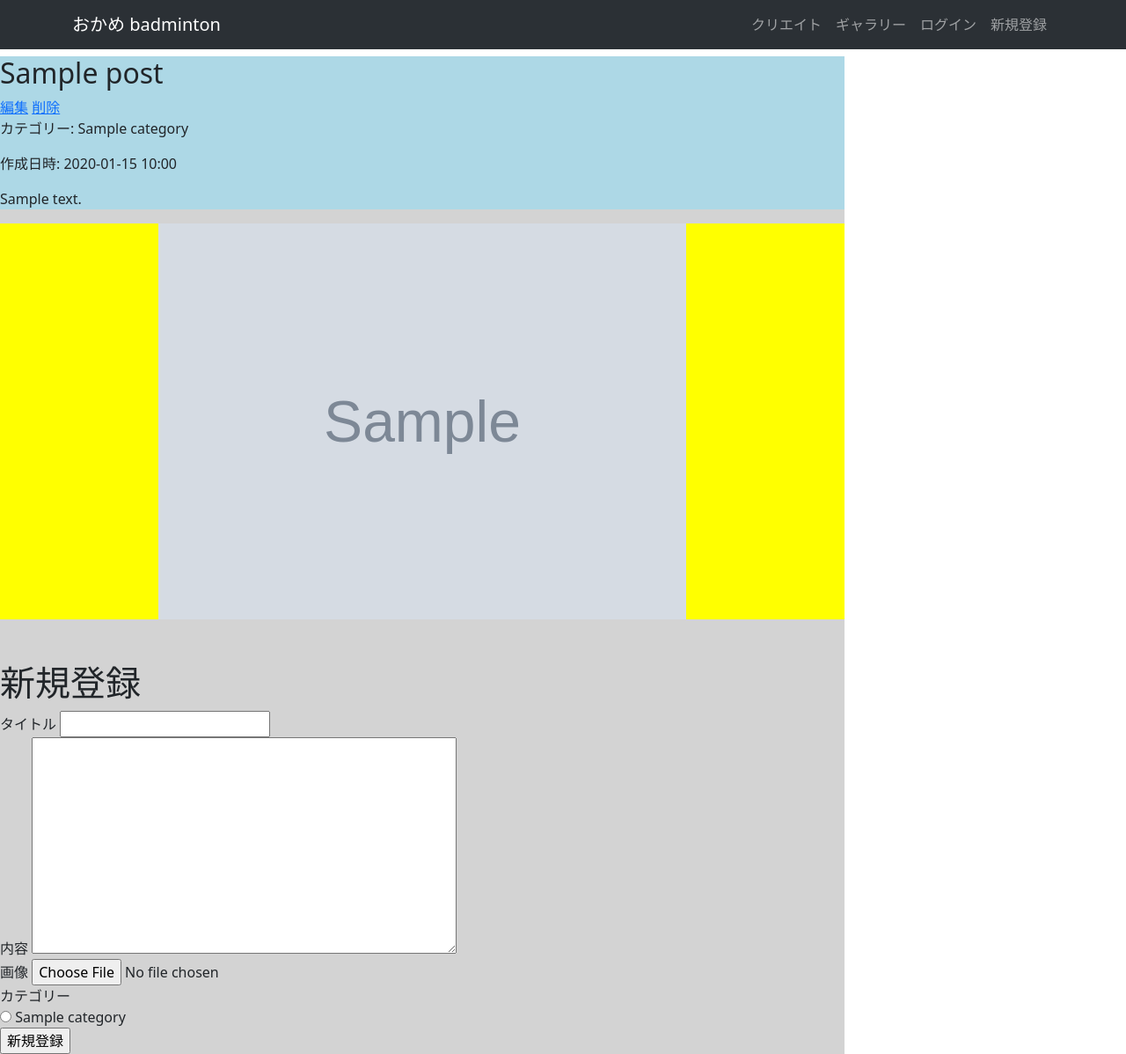
After one commit to UGUIS8020/uguis_bad, a Python web app: template templates/gallery.html in a window 1280 px wide. The commit adds this page. Shown: the whole page at 88% size. Run offline with Jinja, Linux system fonts and the light colour scheme; the template is opened without the code that fills it: most values are stand-ins (such as "Sample title", 1, 10 or a date in 2020); grey boxes marked "Sample" are stand-in pictures; some libraries are stand-ins or nearby versions.

Commit message:
新越谷

```diff
--- a/templates/base.html
+++ b/templates/base.html
@@ -168,6 +168,15 @@
                 </li>
 
 
+                <li class="nav-item">
+                  <a class="nav-link" href="{{ url_for('create') }}">クリエイト</a>
+                </li>
+                <li class="nav-item">
+                  <a class="nav-link" href="{{ url_for('gallery') }}">ギャラリー</a>
+                </li>
+
+
+
                 {% if current_user.is_authenticated %}
                 <li class="nav-item">
                   <a class="nav-link" href="{{ url_for('logout') }}">ログアウト</a>
--- /dev/null
+++ b/templates/gallery.html
@@ -0,0 +1,62 @@
+{% extends "base.html" %}
+{% block content %}
+
+
+
+            <div class="box4 col-9">
+                <div>
+                  <article>
+                    {% for post in posts %}
+                      <div class="box5 mt-2">
+
+                        <h2>{{ post.title }}</h2>
+                        <a href="/{{post.id}}/update" role="button">編集</a>
+                        <a href="/{{post.id}}/delete" role="button">削除</a>
+                        <p>カテゴリー: {{ post.category.name }}</p>
+                        <p>作成日時: {{ post.created_at.strftime('%Y-%m-%d %H:%M') }}</p>
+                        <p>{{ post.body }}</p>
+                      </div>
+                      <div class="box6 mb-5">
+                        {% if post.image_url %}
+                        <img class="d-block mx-auto" src="{{ post.image_url }}" alt="Post Image" width="600" height="*">
+
+                        {% endif %}
+                      </div>
+                      {% endfor %}
+                  </article>
+                </div>
+
+                <h1>新規登録</h1>
+<form method="POST" enctype="multipart/form-data">
+
+    <div>
+        <label for="title">タイトル</label>
+        <input type="text" name="title">
+    </div>
+
+    <div>
+        <label for="body">内容</label>
+        <textarea name="body" id="body" rows="10" cols="50"></textarea> <!-- テキストエリアに変更 -->
+    </div>
+
+    <div>
+        <label for="image">画像</label>  <!-- 画像アップロード用のフィールドを追加 -->
+        <input type="file" name="image" id="image">
+    </div>
+
+    <div>
+    <label for="category">カテゴリー</label>  <!-- カテゴリー選択用のラジオボタンを追加 -->
+    </div>
+
+    <div>
+        {% for category in categories %}
+            <input type="radio" id="category_{{ category.id }}" name="category_id" value="{{ category.id }}">
+            <label for="category_{{ category.id }}">{{ category.name }}</label><br>
+        {% endfor %}
+    </div>
+
+    <input type="submit" value="新規登録">
+</form>
+
+
+{% endblock %}
```
Also changed, not shown: app.py (+74 -4 lines).
